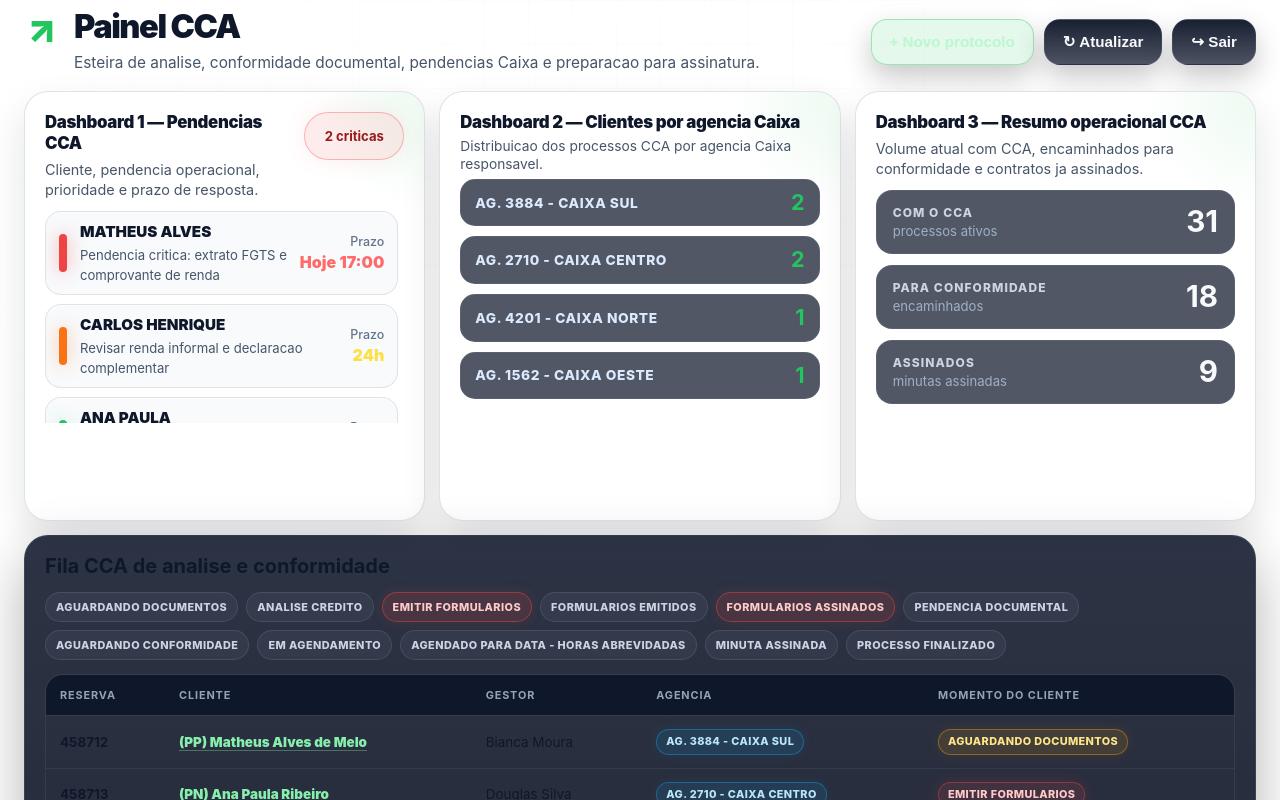
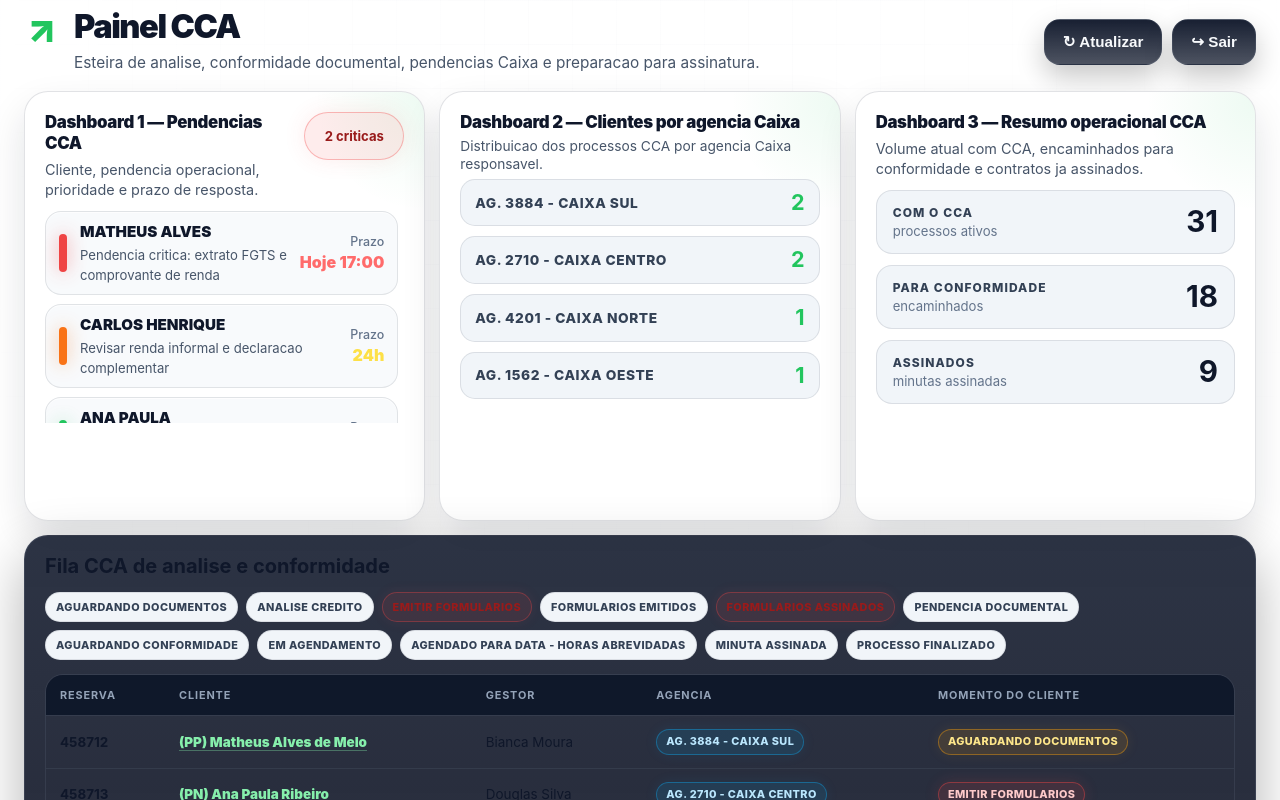
Before and after one commit to catsandygo-design/MAQ2-CREDITO, a Next.js app: page /cca/acompanhamento in a window 1280 px wide. Shown: the top 800 px of the page. Built offline with nearby package versions, Linux system fonts and the light colour scheme.

Commit message:
style: clareia painel cca

```diff
--- a/src/app/cca/acompanhamento/page.tsx
+++ b/src/app/cca/acompanhamento/page.tsx
@@ -57,8 +57,7 @@ export default function CcaAcompanhamentoPage() {
             <p>Esteira de analise, conformidade documental, pendencias Caixa e preparacao para assinatura.</p>
           </div>
         </div>
-        <div className="cor-premium-actions">
-          <button>+ Novo protocolo</button>
+        <div className="cor-premium-actions cor-actions-no-primary">
           <button>↻ Atualizar</button>
           <button>↪ Sair</button>
         </div>
--- a/src/app/globals.css
+++ b/src/app/globals.css
@@ -136,17 +136,17 @@ a { color: inherit; text-decoration: none; }
 .cor-badge-info { background:rgba(14,165,233,.13); border-color:rgba(14,165,233,.42); color:#bae6fd; box-shadow:0 0 14px rgba(14,165,233,.08); }
 .cca-alert-badge { animation: ccaAlertPulse 1.8s ease-in-out infinite; }
 .cca-moment-strip { display:flex; flex-wrap:wrap; gap:8px; margin:0 0 14px; }
-.cca-moment-chip { display:inline-flex; align-items:center; justify-content:center; border-radius:999px; border:1px solid rgba(148,163,184,.18); background:rgba(148,163,184,.08); color:#cbd5e1; padding:7px 10px; font-size:.68rem; font-weight:850; text-transform:uppercase; letter-spacing:.04em; }
-.cca-moment-chip-alert { border-color:rgba(239,68,68,.48); background:rgba(239,68,68,.15); color:#fecaca; box-shadow:0 0 14px rgba(239,68,68,.12); }
+.cca-moment-chip { display:inline-flex; align-items:center; justify-content:center; border-radius:999px; border:1px solid rgba(15,23,42,.10); background:#f1f5f9; color:#334155; padding:7px 10px; font-size:.68rem; font-weight:850; text-transform:uppercase; letter-spacing:.04em; }
+.cca-moment-chip-alert { border-color:rgba(239,68,68,.35); background:rgba(239,68,68,.10); color:#991b1b; box-shadow:0 0 14px rgba(239,68,68,.08); }
 .cca-agency-list { position:relative; z-index:2; display:grid; gap:10px; }
-.cca-agency-row { display:grid; grid-template-columns:1fr auto; align-items:center; gap:12px; border:1px solid rgba(148,163,184,.13); border-radius:15px; background:rgba(15,23,42,.72); padding:12px 14px; }
-.cca-agency-row span { color:#dbeafe; font-size:.86rem; font-weight:850; text-transform:uppercase; letter-spacing:.04em; }
+.cca-agency-row { display:grid; grid-template-columns:1fr auto; align-items:center; gap:12px; border:1px solid rgba(15,23,42,.10); border-radius:15px; background:#f1f5f9; padding:12px 14px; }
+.cca-agency-row span { color:#334155; font-size:.86rem; font-weight:850; text-transform:uppercase; letter-spacing:.04em; }
 .cca-agency-row b { min-width:40px; text-align:right; color:#22c55e; font-size:1.35rem; line-height:1; }
 .cca-flow-metrics { position:relative; z-index:2; display:grid; gap:11px; margin-top:8px; }
-.cca-flow-metrics div { display:grid; grid-template-columns:1fr auto; gap:3px 12px; border:1px solid rgba(148,163,184,.13); border-radius:16px; background:rgba(15,23,42,.72); padding:14px 16px; }
-.cca-flow-metrics span { color:#cbd5e1; text-transform:uppercase; letter-spacing:.09em; font-size:.75rem; font-weight:850; }
-.cca-flow-metrics b { grid-row:1 / span 2; grid-column:2; align-self:center; color:#f8fafc; font-size:1.85rem; line-height:1; }
-.cca-flow-metrics small { color:#9fb0c6; font-size:.82rem; }
+.cca-flow-metrics div { display:grid; grid-template-columns:1fr auto; gap:3px 12px; border:1px solid rgba(15,23,42,.10); border-radius:16px; background:#f1f5f9; padding:14px 16px; }
+.cca-flow-metrics span { color:#334155; text-transform:uppercase; letter-spacing:.09em; font-size:.75rem; font-weight:850; }
+.cca-flow-metrics b { grid-row:1 / span 2; grid-column:2; align-self:center; color:#0f172a; font-size:1.85rem; line-height:1; }
+.cca-flow-metrics small { color:#64748b; font-size:.82rem; }
 @keyframes ccaAlertPulse { 0%,100% { box-shadow:0 0 14px rgba(239,68,68,.12); } 50% { box-shadow:0 0 24px rgba(239,68,68,.34); } }
 
 @media (max-width: 1500px) { .cor-dash-grid { grid-template-columns:1.15fr 1fr 1fr; gap:14px; } .cor-card { padding:20px; } .cor-mini-metrics div { padding:16px; } }
```
